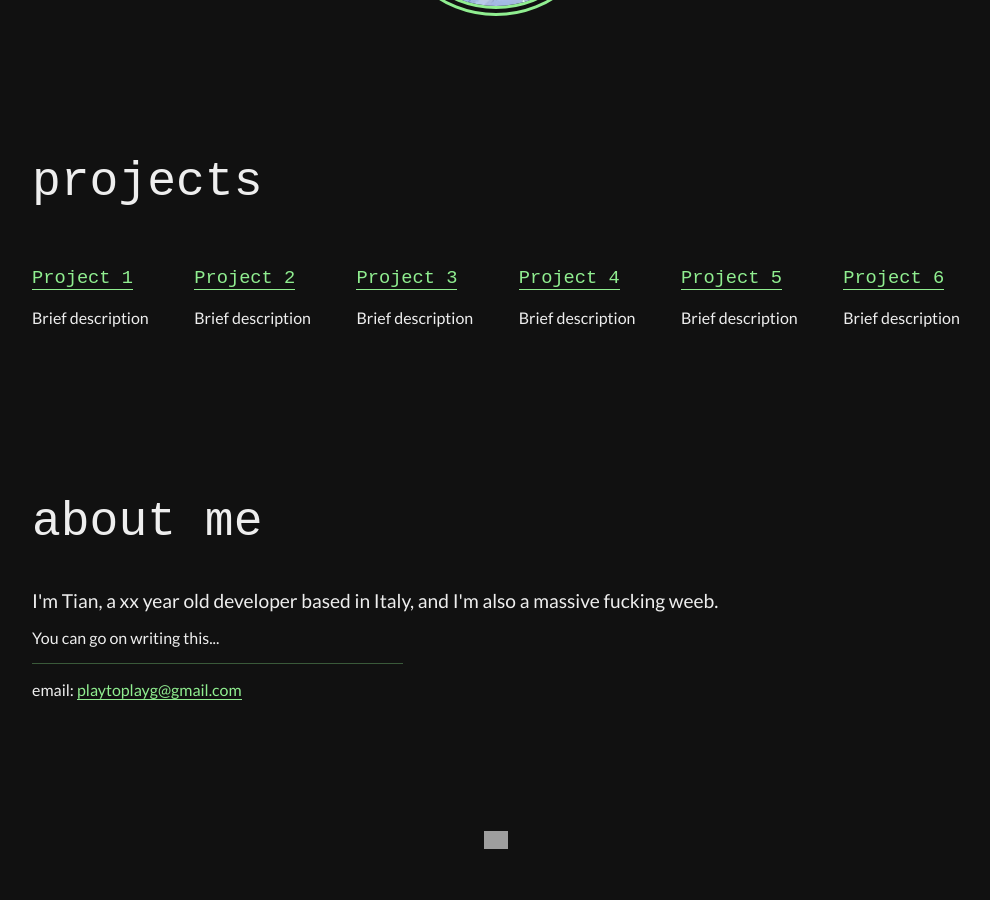
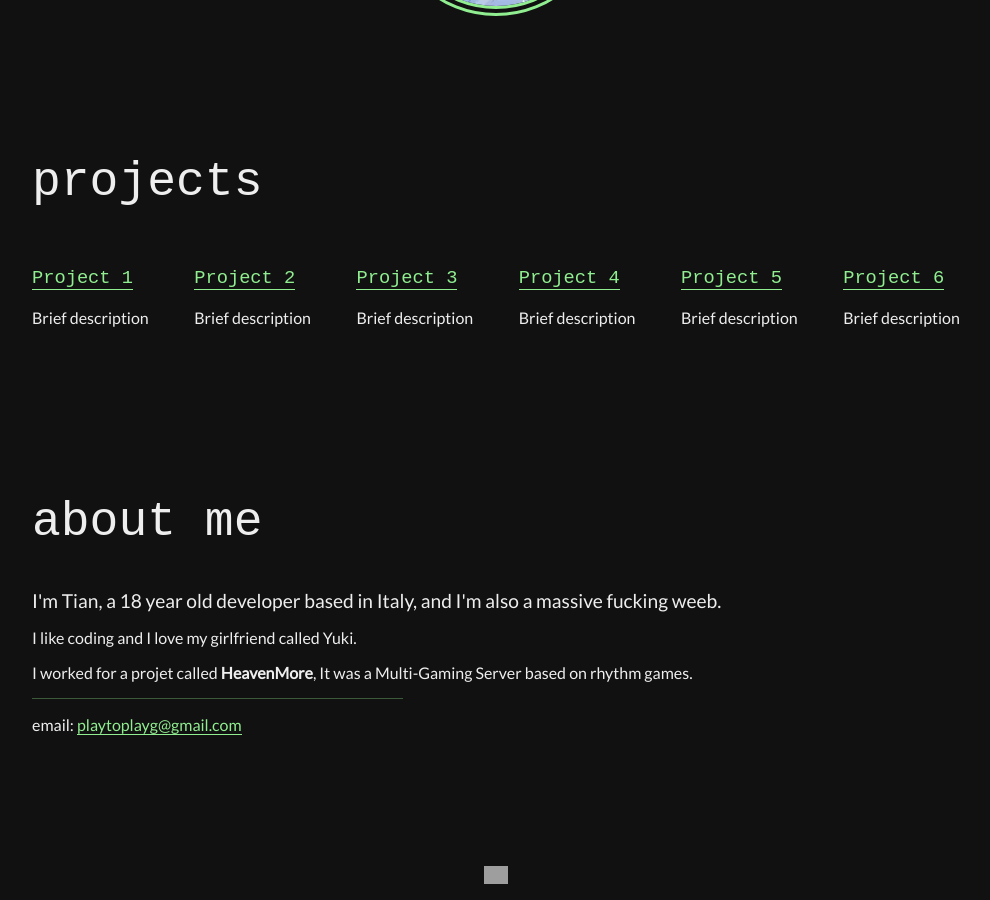
Before and after one commit to Tian-MC/tian-mc.github.io, a Jekyll site: the page built from index.markdown, in a window 1280 px wide and 900 px high, scrolled down 915 px. Shown: the whole window, without its empty margins (144-1134 px from the left). Built offline with Jekyll 4.4.1, drawn with Linux system fonts in a browser that asks for light colours; some web fonts are replaced; before the commit the page ends 1780 px from its top, so only the background shows below that; grey boxes are pictures that could not be loaded.

Commit message:
Update index.markdown

```diff
--- a/index.markdown
+++ b/index.markdown
@@ -54,8 +54,9 @@ layout: home
 		<h2>about me</h2>
 	</header>
 	<main>
-		<big>I'm Tian, a xx year old developer based in Italy, and I'm also a massive fucking weeb.</big>
-		<p>You can go on writing this...</p>
+		<big>I'm Tian, a 18 year old developer based in Italy, and I'm also a massive fucking weeb.</big>
+		<p>I like coding and I love my girlfriend called Yuki.</p>
+		<p>I worked for a projet called <b>HeavenMore</b>, It was a Multi-Gaming Server based on rhythm games.</p>
 		<hr>
 		<section id="contact">
 			<p>email: <a href="mailto:{{site.email}}" id="email">{{ site.email }}</a></p>
```
